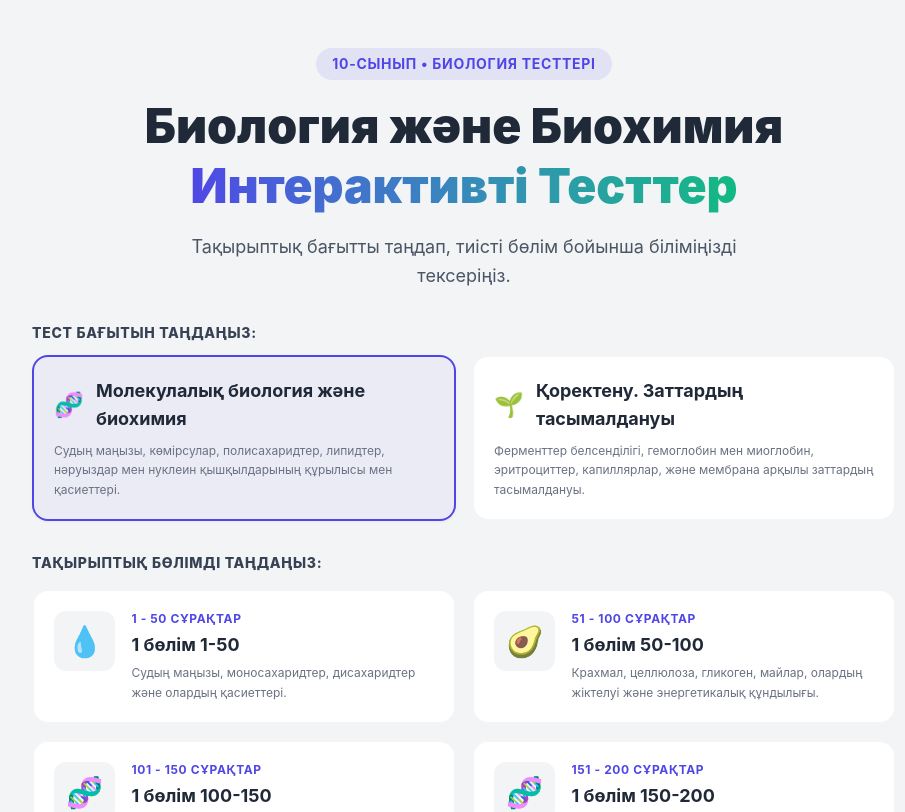
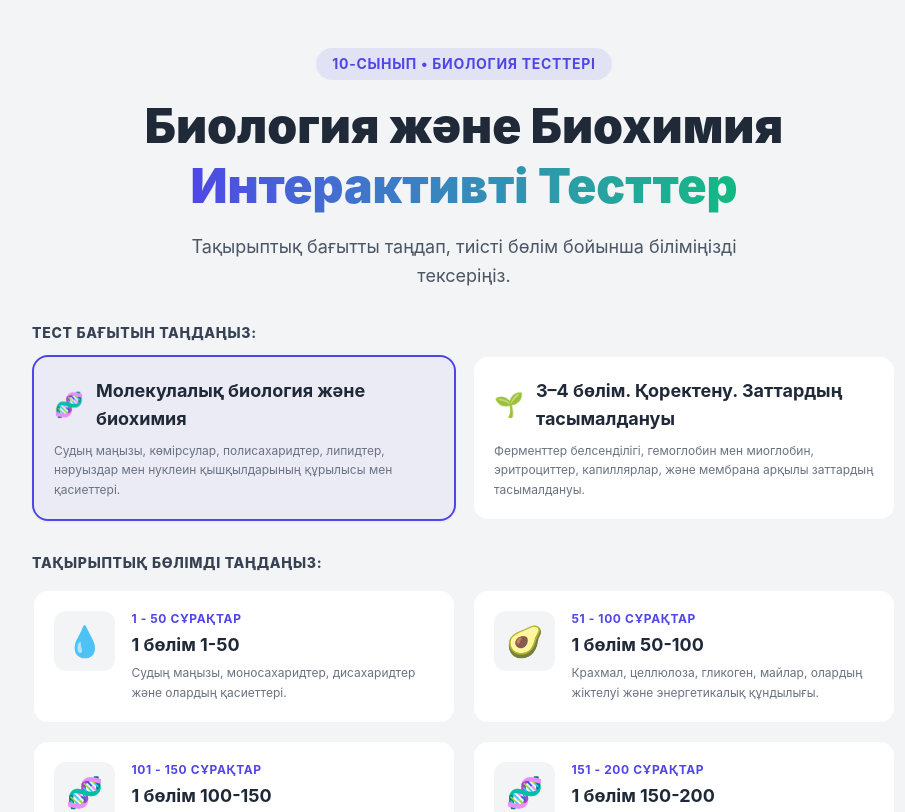
Before and after one commit to nuran-command/biology-quiz, a React (Vite) app: page / in a window 1280 px wide. Shown: the top 812 px of the page, without its empty margins (176-1081 px from the left). Built offline with nearby package versions, Linux system fonts and the light colour scheme.

Commit message:
Update UI category and part titles for 3-4 бөлім. Қоректену. Заттардың тасымалдануы

```diff
--- a/src/components/StartScreen.tsx
+++ b/src/components/StartScreen.tsx
@@ -124,15 +124,15 @@ export const StartScreen = ({ onStart }: Props) => {
   const nutritionTransportParts = [
     {
       id: 'part1' as PartType,
-      title: '1-бөлім: Қоректену және жасуша құрылымдары',
+      title: '3-4 бөлім 1-50',
       desc: 'Ферменттер, ингибиторлар мен активаторлар, гемоглобин мен миоглобин құрылысы, эритроциттер мен капиллярлар.',
       range: '1101 - 1150 сұрақтар',
       icon: '🥗'
     },
     {
       id: 'part2' as PartType,
-      title: '2-бөлім: Заттардың тасымалдануы',
-      desc: 'Мембрана арқылы пассивті және активті тасымалдау, симпорт, антипорт, унипорт, қарапайым және жеңілдетілген диффузия.',
+      title: '3-4 бөлім 50-100',
+      desc: 'Мембрана арқылы пассивті және активті тасымалдау, симпорт, antiport, унипорт, қарапайым және жеңілдетілген диффузия.',
       range: '331 - 380 сұрақтар',
       icon: '🔄'
     },
@@ -218,7 +218,7 @@ export const StartScreen = ({ onStart }: Props) => {
           <div className="flex items-center space-x-3 mb-2">
             <span className="text-2xl">🌱</span>
             <h4 className="font-bold text-text text-base md:text-lg">
-              Қоректену. Заттардың тасымалдануы
+              3–4 бөлім. Қоректену. Заттардың тасымалдануы
             </h4>
           </div>
           <p className="text-xs text-gray-500 leading-relaxed">
```
